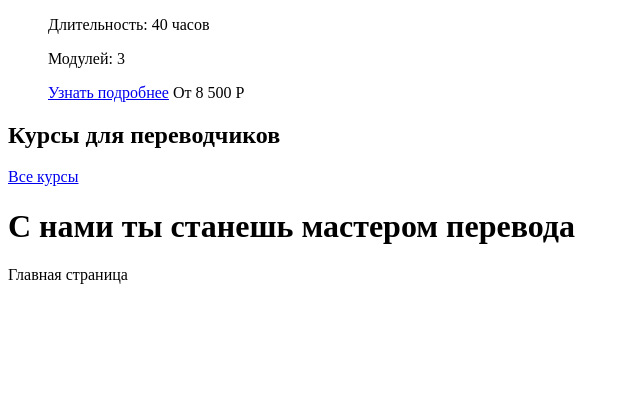
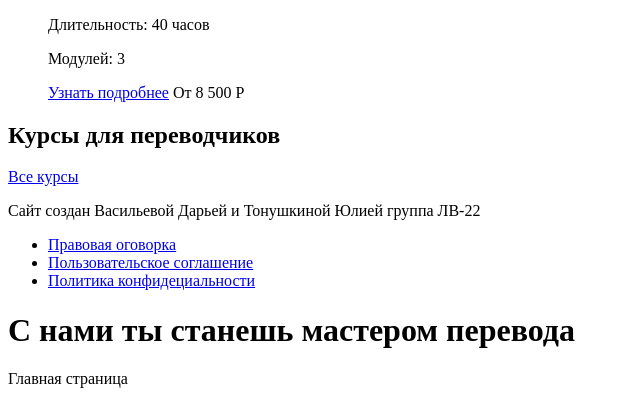
Before and after one commit to daryvas/project_vasileva_tonushkina, a plain HTML site: page index.html in a window 1280 px wide. Shown: the part 994-1390 px from the top of the page, without its empty margins (0-640 px from the left). Before the commit the page ends 1286 px from the top, so only its background shows below. Drawn offline with Linux system fonts and the light colour scheme.

Commit message:
Update index.html

```diff
--- a/index.html
+++ b/index.html
@@ -9,6 +9,7 @@
 <body>
   <header>
       <img alt="logo" width="250" length="250" src="./images/logo.png">
+      <title>ПереводчикPRO</title>
       <nav>
 
       </nav>
@@ -61,7 +62,12 @@
 
     </section>
     <footer>
-
+        <p>Сайт создан Васильевой Дарьей и Тонушкиной Юлией группа ЛВ-22</p>
+        <ul>
+            <li><a href="#">Правовая оговорка</a></li>
+            <li><a href="#">Пользовательское соглашение</a></li>
+            <li><a href="#">Политика конфидециальности</a></li>
+        </ul>
     </footer>
 </main>
     <h1>С нами ты станешь мастером перевода</h1>
```
